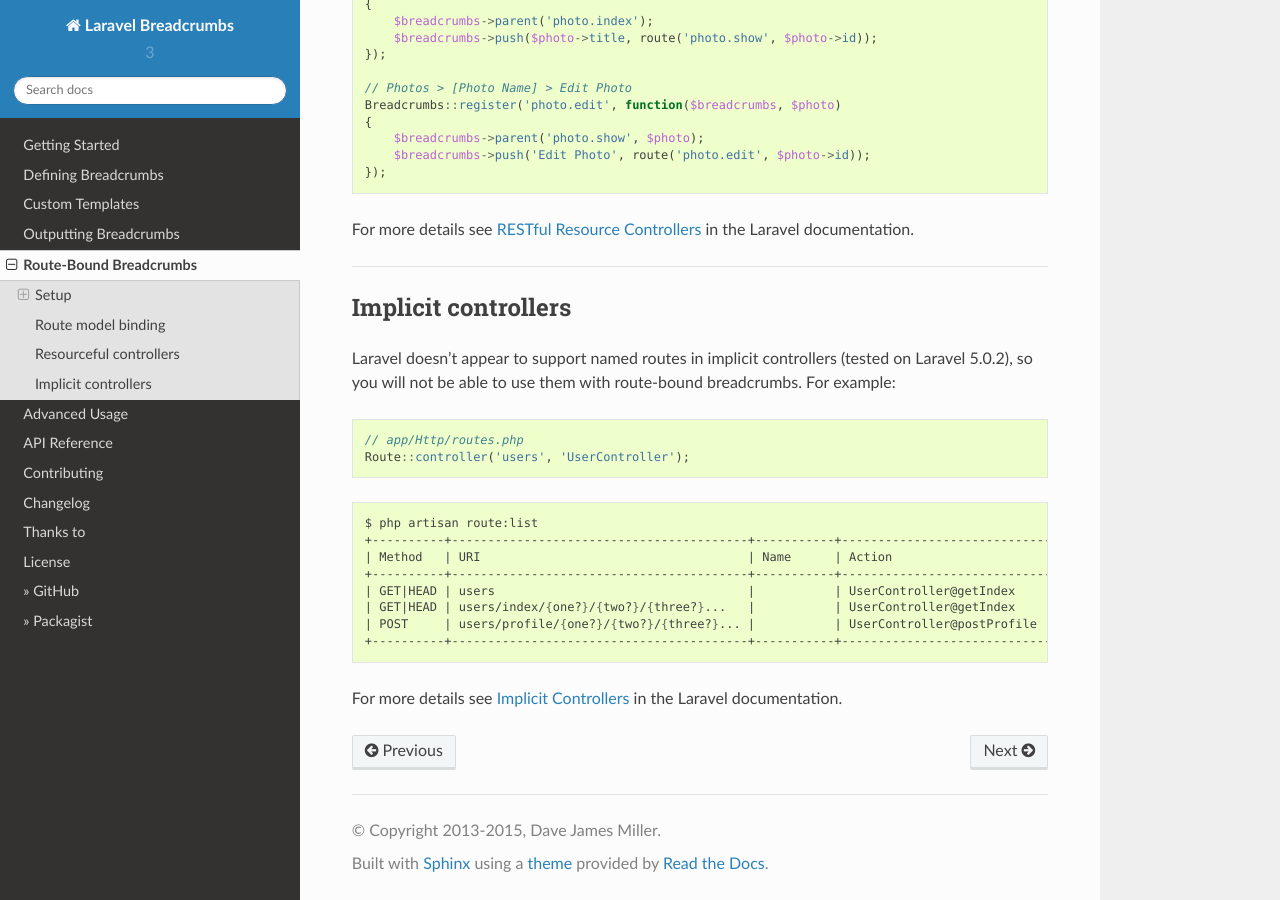
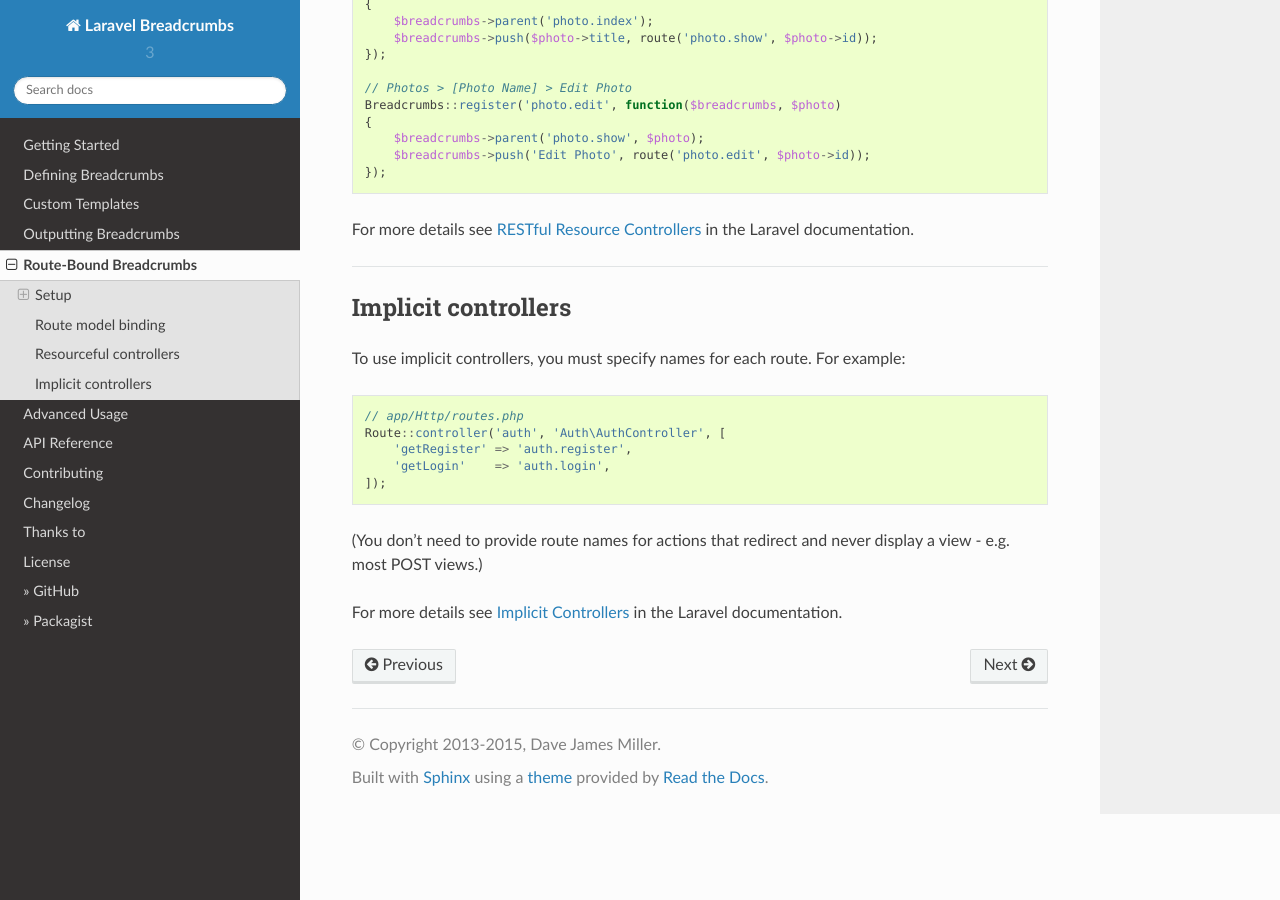
Before and after one commit to d13r/laravel-breadcrumbs, a Sphinx documentation site: the page built from docs/routing.rst, in a window 1280 px wide and 900 px high, scrolled down 3032 px. Built offline with Sphinx 7.4.7 and the Read the Docs theme 2.0.0, drawn with Linux system fonts in a browser that asks for light colours.

Commit message:
Add note about naming implicit controllers
Closes #64

```diff
--- a/docs/routing.rst
+++ b/docs/routing.rst
@@ -174,22 +174,16 @@ For more details see `RESTful Resource Controllers <http://laravel.com/docs/cont
  Implicit controllers
 ================================================================================
 
-Laravel doesn't appear to support named routes in implicit controllers (tested on Laravel 5.0.2), so you will not be able to use them with route-bound breadcrumbs. For example:
+To use implicit controllers, you must specify names for each route. For example:
 
 .. code-block:: php
 
     // app/Http/routes.php
-    Route::controller('users', 'UserController');
+    Route::controller('auth', 'Auth\AuthController', [
+        'getRegister' => 'auth.register',
+        'getLogin'    => 'auth.login',
+    ]);
 
-.. code-block:: bash
-
-    $ php artisan route:list
-    +----------+-----------------------------------------+-----------+------------------------------+
-    | Method   | URI                                     | Name      | Action                       |
-    +----------+-----------------------------------------+-----------+------------------------------+
-    | GET|HEAD | users                                   |           | UserController@getIndex      |
-    | GET|HEAD | users/index/{one?}/{two?}/{three?}...   |           | UserController@getIndex      |
-    | POST     | users/profile/{one?}/{two?}/{three?}... |           | UserController@postProfile   |
-    +----------+-----------------------------------------+-----------+------------------------------+
+(You don't need to provide route names for actions that redirect and never display a view - e.g. most POST views.)
 
 For more details see `Implicit Controllers <http://laravel.com/docs/controllers#implicit-controllers>`_ in the Laravel documentation.
```
